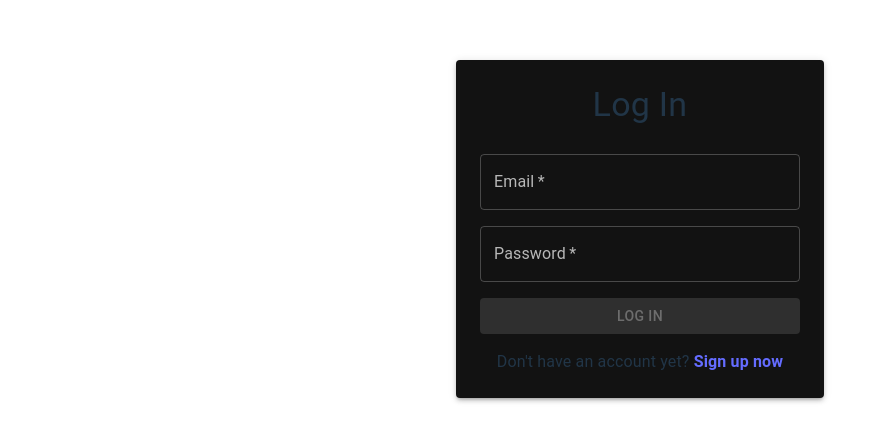
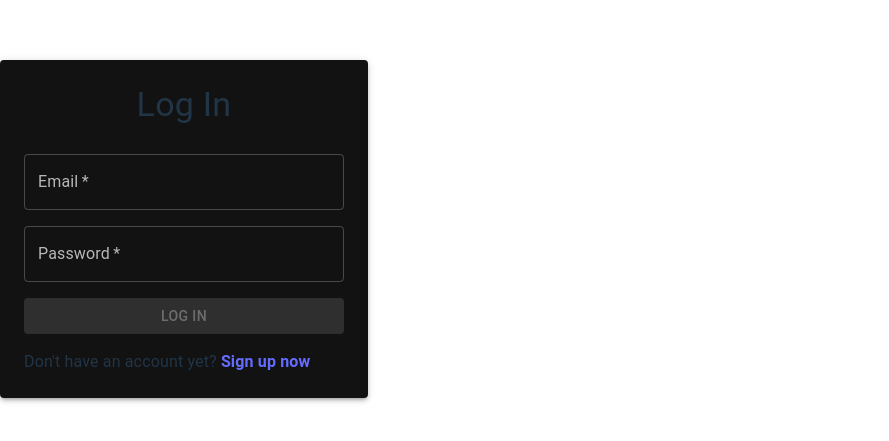
Before and after one commit to jhyahav/vacation-tracker, a React (Vite) app: page /login in a window 1280 px wide. Shown: the part 171-612 px from the top of the page, without its empty margins (0-889 px from the left). Built offline with nearby package versions, Linux system fonts and the light colour scheme; no server answers; what unsplash-js would draw is missing.

Commit message:
delete App.css

```diff
--- a/src/App.css
+++ /dev/null
@@ -1,5 +0,0 @@
-#root {
-  margin: 0 auto;
-  padding: 2rem;
-  text-align: center;
-}
--- a/src/App.tsx
+++ b/src/App.tsx
@@ -4,7 +4,6 @@ import "react-toastify/dist/ReactToastify.css"
 
 import { createTheme, ThemeProvider } from "@mui/material"
 
-import "./App.css"
 import { AuthProvider } from "./global-state/AuthContext"
 import { DashboardProvider } from "./global-state/DashboardContext"
 import { AppContent } from "./AppContent"
```
